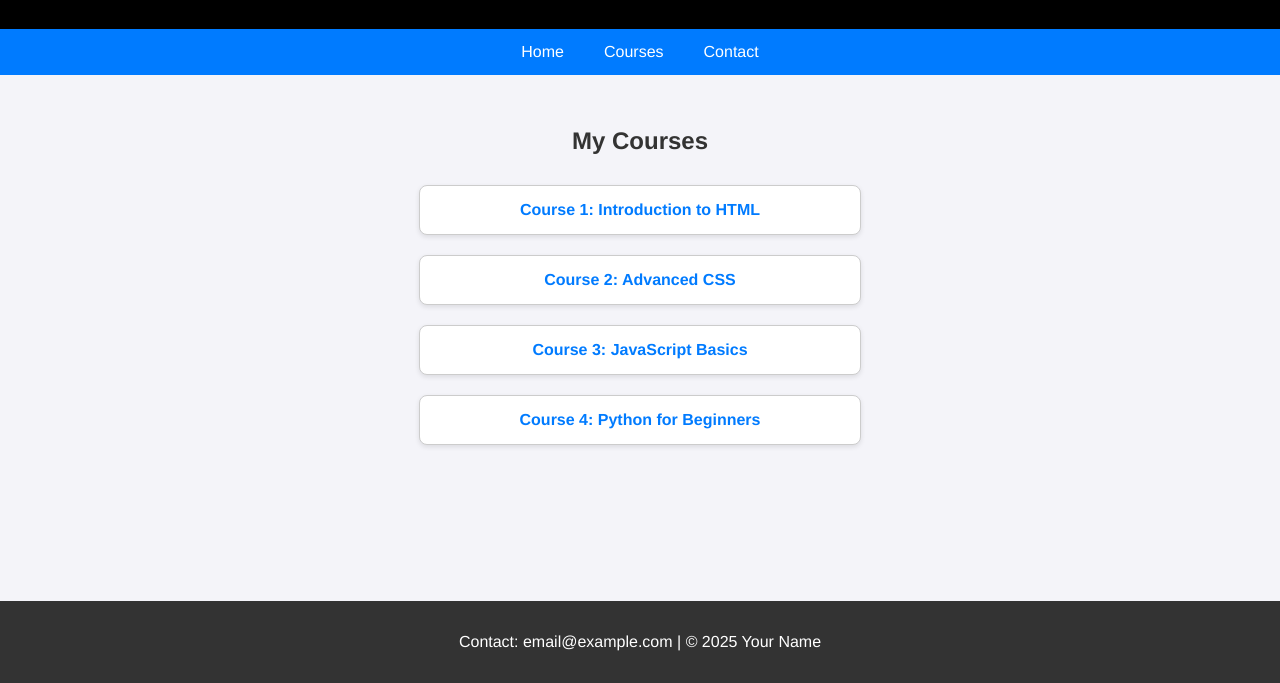
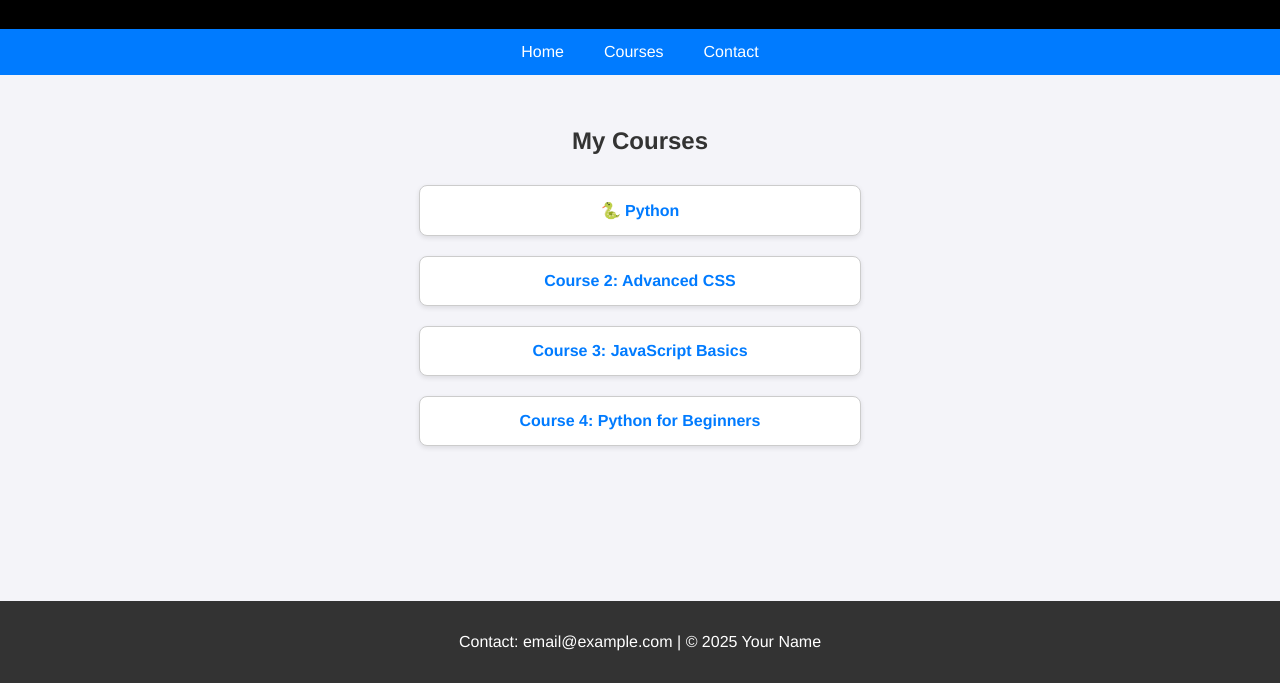
Before and after one commit to benscottbc/benscottbc.github.io, a plain HTML site: page index.html in a window 1280 px wide. Shown: the part 117-800 px from the top of the page. Drawn offline with Linux system fonts and the light colour scheme.

Commit message:
new file:   python.html

```diff
--- a/index.html
+++ b/index.html
@@ -92,7 +92,7 @@
     <main>
         <h2>My Courses</h2>
         <ul class="course-list">
-            <li><a href="https://link-to-course1.com" target="_blank">Course 1: Introduction to HTML</a></li>
+            <li><a href="python.html" target="_blank">🐍 Python</a></li>
             <li><a href="https://link-to-course2.com" target="_blank">Course 2: Advanced CSS</a></li>
             <li><a href="https://link-to-course3.com" target="_blank">Course 3: JavaScript Basics</a></li>
             <li><a href="https://link-to-course4.com" target="_blank">Course 4: Python for Beginners</a></li>
```
Also changed, not shown: python.html (added).
